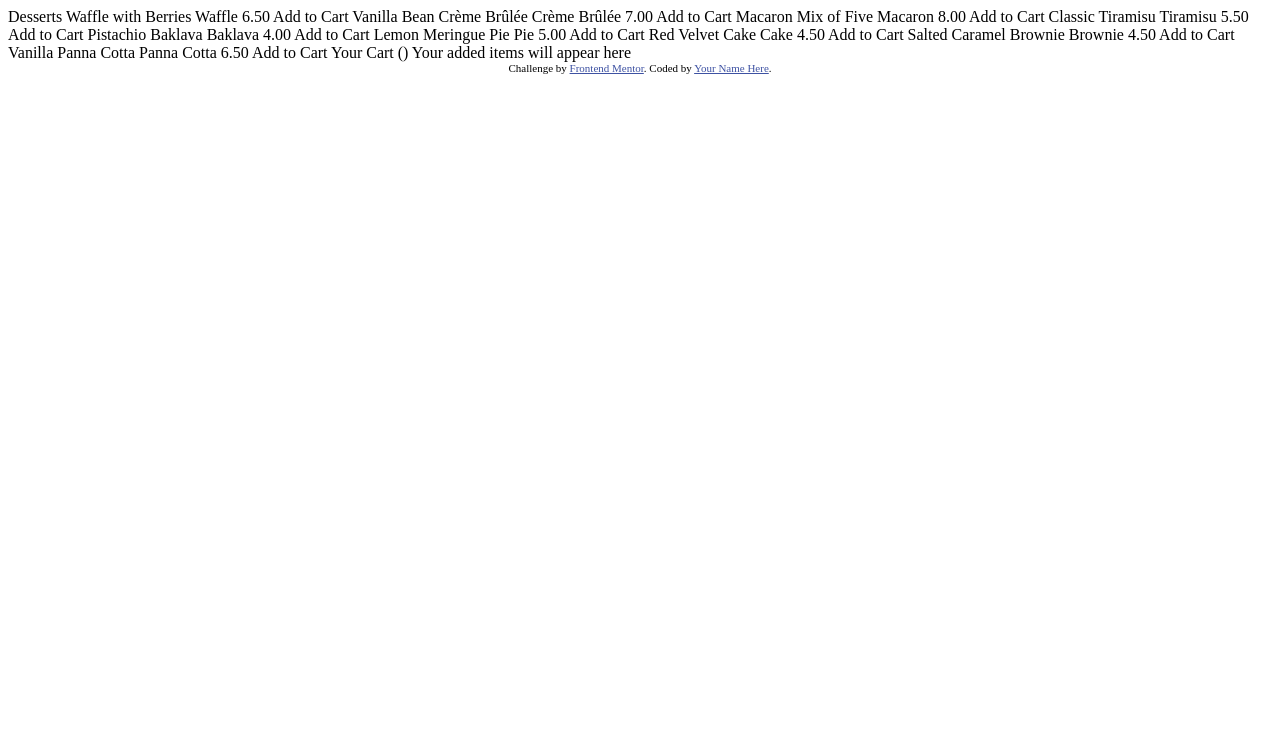
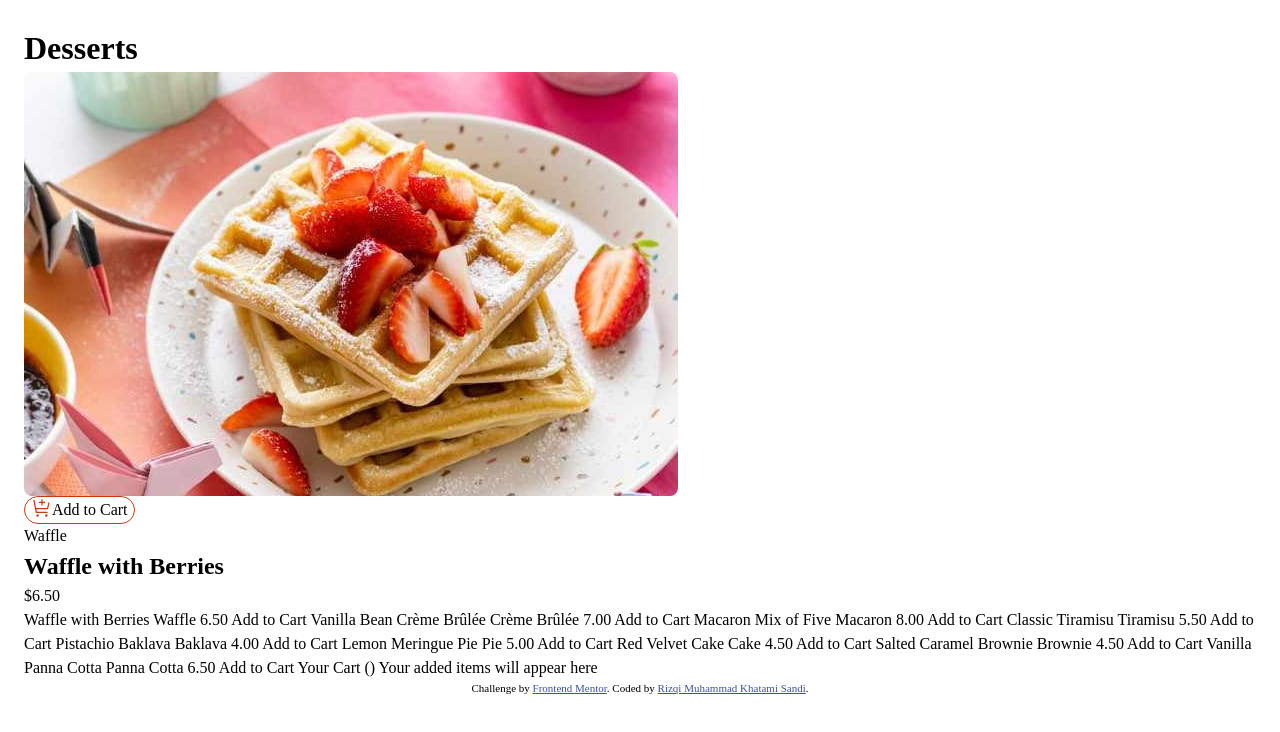
Before and after one commit to mksdesuyo/product-list-with-cart, a plain HTML site: page index.html in a window 1280 px wide. Drawn offline with Linux system fonts and the light colour scheme.

Commit message:
Setting up

```diff
--- a/index.html
+++ b/index.html
@@ -4,19 +4,28 @@
   <meta charset="UTF-8">
   <meta name="viewport" content="width=device-width, initial-scale=1.0"> <!-- displays site properly based on user's device -->
 
+  <title>Frontend Mentor | Product list with cart</title>
+
   <link rel="icon" type="image/png" sizes="32x32" href="./assets/images/favicon-32x32.png">
 
-  <title>Frontend Mentor | Product list with cart</title>
-
-  <!-- Feel free to remove these styles or customise in your own stylesheet 👍 -->
-  <style>
-    .attribution { font-size: 11px; text-align: center; }
-    .attribution a { color: hsl(228, 45%, 44%); }
-  </style>
+  <link rel="stylesheet" href="style.css">
 </head>
 <body>
-
-  Desserts
+  <h1>Desserts</h1>
+  <div id="dessert-list">
+    <div class="dessert">
+      <div>
+        <img src="assets/images/image-waffle-mobile.jpg" alt="Waffle with Berries Image">
+        <button class="dessert-button">
+          <img src="assets/images/icon-add-to-cart.svg" alt="Add to Cart Icon">
+          Add to Cart
+        </button>
+      </div>
+      <span>Waffle</span>
+      <h2>Waffle with Berries</h2>
+      <p>$6.50</p>
+    </div>
+  </div>
 
   Waffle with Berries
   Waffle
@@ -68,7 +77,9 @@
 
   <div class="attribution">
     Challenge by <a href="https://www.frontendmentor.io?ref=challenge">Frontend Mentor</a>.
-    Coded by <a href="#">Your Name Here</a>.
+    Coded by <a href="https://github.com/mksdesuyo" target="_blank">Rizqi Muhammad Khatami Sandi</a>.
   </div>
+
+  <script src="script.js"></script>
 </body>
 </html>
--- /dev/null
+++ b/script.js
@@ -0,0 +1 @@
+const container = document.getElementById('dessert-list');
--- a/style.css
+++ b/style.css
@@ -46,3 +46,29 @@ h1, h2, h3, h4, h5, h6 {
 #root, #__next {
   isolation: isolate;
 }
+
+/* Only for attributiion */
+
+.attribution {
+  font-size: 11px; text-align: center;
+}
+.attribution a {
+  color: hsl(228, 45%, 44%);
+}
+
+/* Styling */
+
+body {
+  padding: 1.5rem;
+}
+
+.dessert img {
+  border-radius: 0.5rem;
+}
+
+.dessert-button {
+  display: flex;
+  background-color: white;
+  border-radius: 1rem;
+  border: 1px solid var(--red)
+}
```
